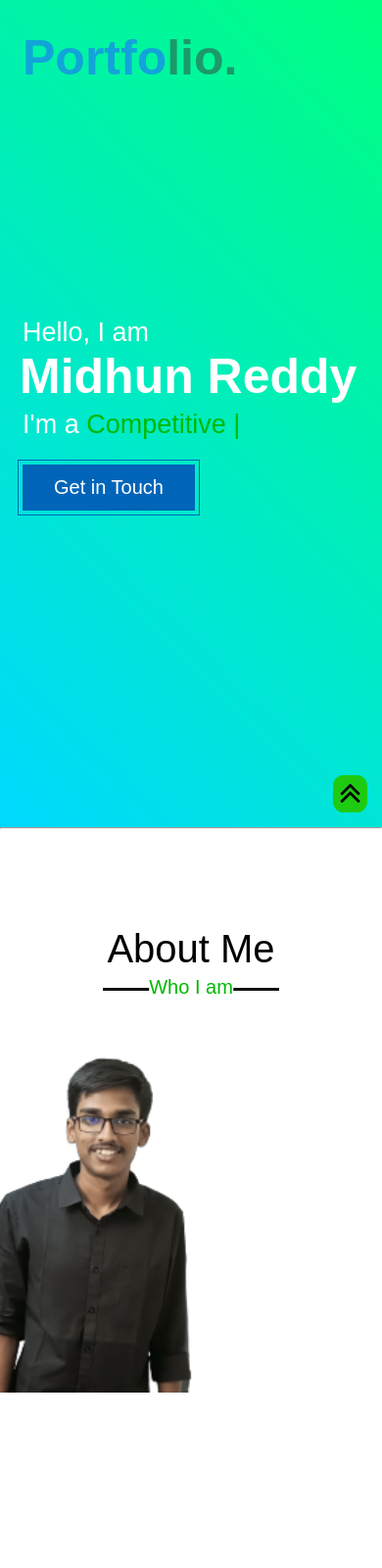
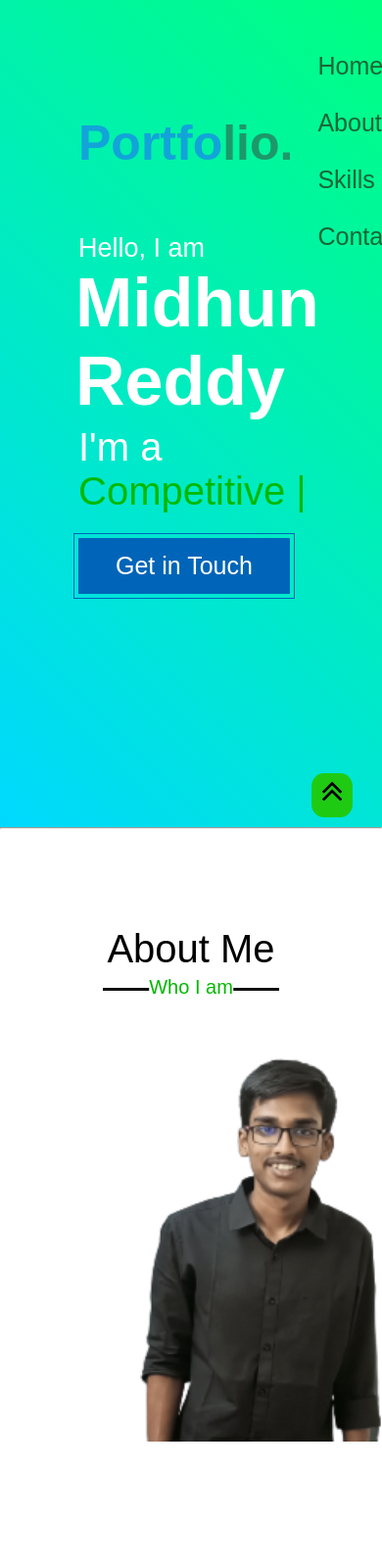
Before and after one commit to midhunmgit/midhunportfolio, a plain HTML site: page index.html in a window 390 px wide. Shown: the top 1600 px of the page at 98% size. Drawn offline with nearby package versions, Linux system fonts and the light colour scheme.

Commit message:
Update style.css

```diff
--- a/style.css
+++ b/style.css
@@ -410,128 +410,3 @@ footer span a{
 footer span a:hover{
     text-decoration: underline;
 }
-@media (max-width: 1104px) {
-    .about .about-content .left img{
-        height: 350px;
-        width: 350px;
-    }
-}
-
-@media (max-width: 991px) {
-    .max-width{
-        padding: 0 50px;
-    }
-}
-@media (max-width: 947px){
-    .menu-btn{
-        display: block;
-        z-index: 999;
-    }
-    .menu-btn i.active:before{
-        content: "\f00d";
-    }
-    .navbar .menu{
-        position: fixed;
-        height: 100vh;
-        width: 100%;
-        left: -100%;
-        top: 0;
-        background: #111;
-        text-align: center;
-        padding-top: 80px;
-        transition: all 0.3s ease;
-    }
-    .navbar .menu.active{
-        left: 0;
-    }
-    .navbar .menu li{
-        display: block;
-    }
-    .navbar .menu li a{
-        display: inline-block;
-        margin: 20px 0;
-        font-size: 25px;
-    }
-    .home .home-content .text-2{
-        font-size: 70px;
-    }
-    .home .home-content .text-3{
-        font-size: 35px;
-    }
-    .home .home-content a{
-        font-size: 23px;
-        padding: 10px 30px;
-    }
-    .max-width{
-        max-width: 930px;
-    }
-    .about .about-content .column{
-        width: 100%;
-    }
-    .about .about-content .left{
-        display: flex;
-        justify-content: center;
-        margin: 0 auto 60px;
-    }
-    .about .about-content .right{
-        flex: 100%;
-    }
-    .services .serv-content .card{
-        width: calc(50% - 10px);
-        margin-bottom: 20px;
-    }
-    .skills .skills-content .column,
-    .contact .contact-content .column{
-        width: 100%;
-        margin-bottom: 35px;
-    }
-}
-
-@media (max-width: 690px) {
-    .max-width{
-        padding: 0 23px;
-    }
-    .home .home-content .text-2{
-        font-size: 60px;
-    }
-    .home .home-content .text-3{
-        font-size: 32px;
-    }
-    .home .home-content a{
-        font-size: 20px;
-    }
-    .services .serv-content .card{
-        width: 100%;
-    }
-}
-
-@media (max-width: 500px) {
-    .home .home-content .text-2{
-        font-size: 50px;
-    }
-    .home .home-content .text-3{
-        font-size: 27px;
-    }
-    .about .about-content .right .text,
-    .skills .skills-content .left .text{
-        font-size: 19px;
-    }
-    .contact .right form .fields{
-        flex-direction: column;
-    }
-    .contact .right form .name,
-    .contact .right form .email{
-        margin: 0;
-    }
-    .right form .error-box{
-       width: 150px;
-    }
-    .scroll-up-btn{
-        right: 15px;
-        bottom: 15px;
-        height: 38px;
-        width: 35px;
-        font-size: 23px;
-        line-height: 38px;
-    }
-}
```
